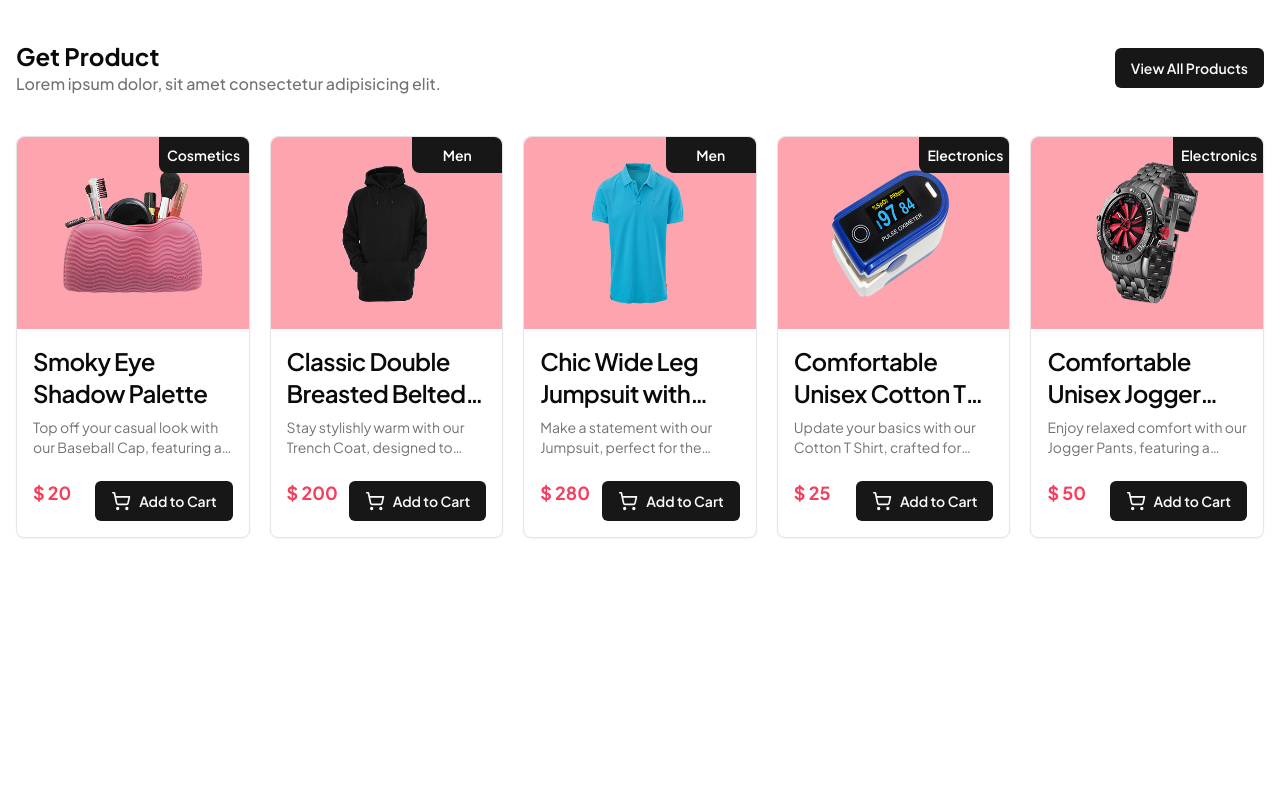
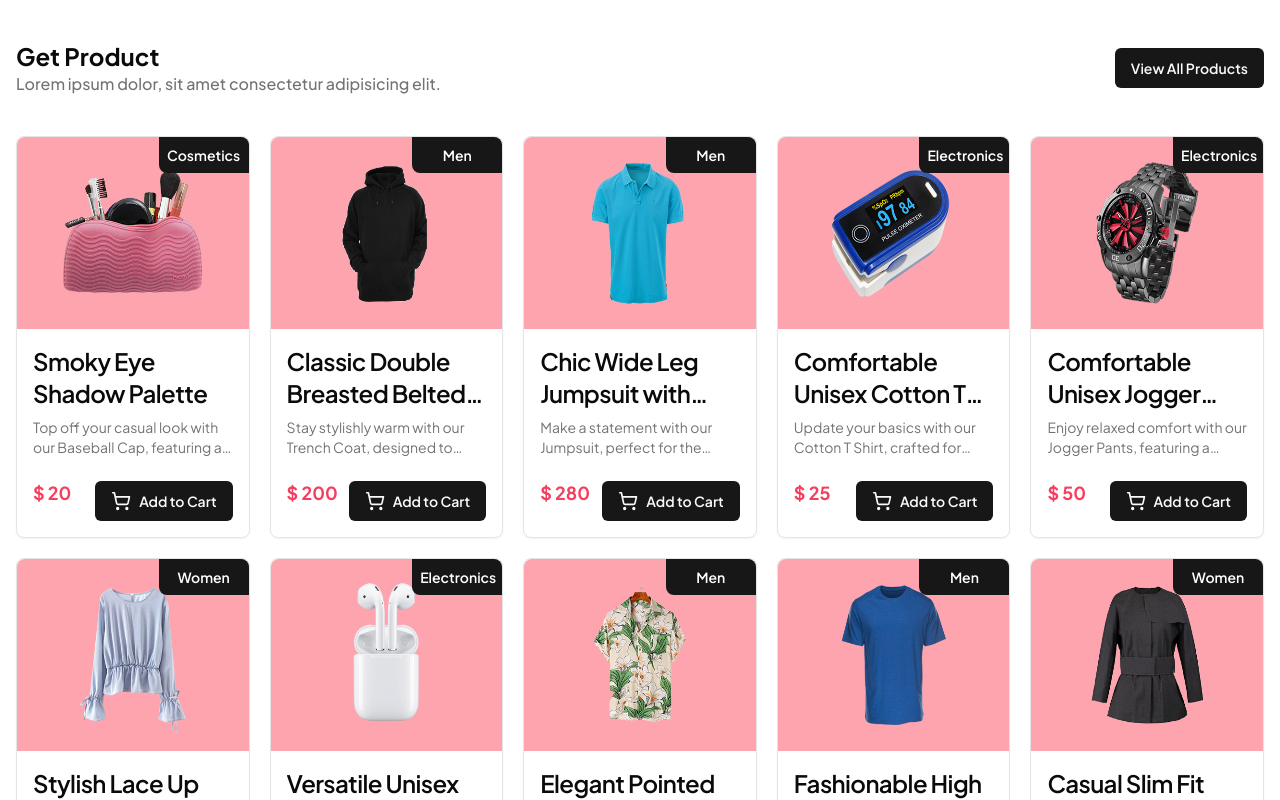
Before and after one commit to fitrondev/react-nusamart, a React (Vite) app: page / in a window 1280 px wide. Shown: the part 1380-2180 px from the top of the page. Before the commit the page ends 1998 px from the top, so only its background shows below. Built offline with nearby package versions, Linux system fonts and the light colour scheme.

Commit message:
feat: Increase number of products displayed in ProductSection to 10

```diff
--- a/src/components/layouts/ProductSection/index.tsx
+++ b/src/components/layouts/ProductSection/index.tsx
@@ -21,7 +21,7 @@ const ProductSection = () => {
         <div className="mt-10 grid grid-cols-1 sm:grid-cols-2 lg:grid-cols-5 place-items-center gap-5">
           {all_products
             .sort(() => Math.random() - Math.random())
-            .slice(0, 5)
+            .slice(0, 10)
             .map((item, index) => (
               <ProductCard item={item} key={index} />
             ))}
```
